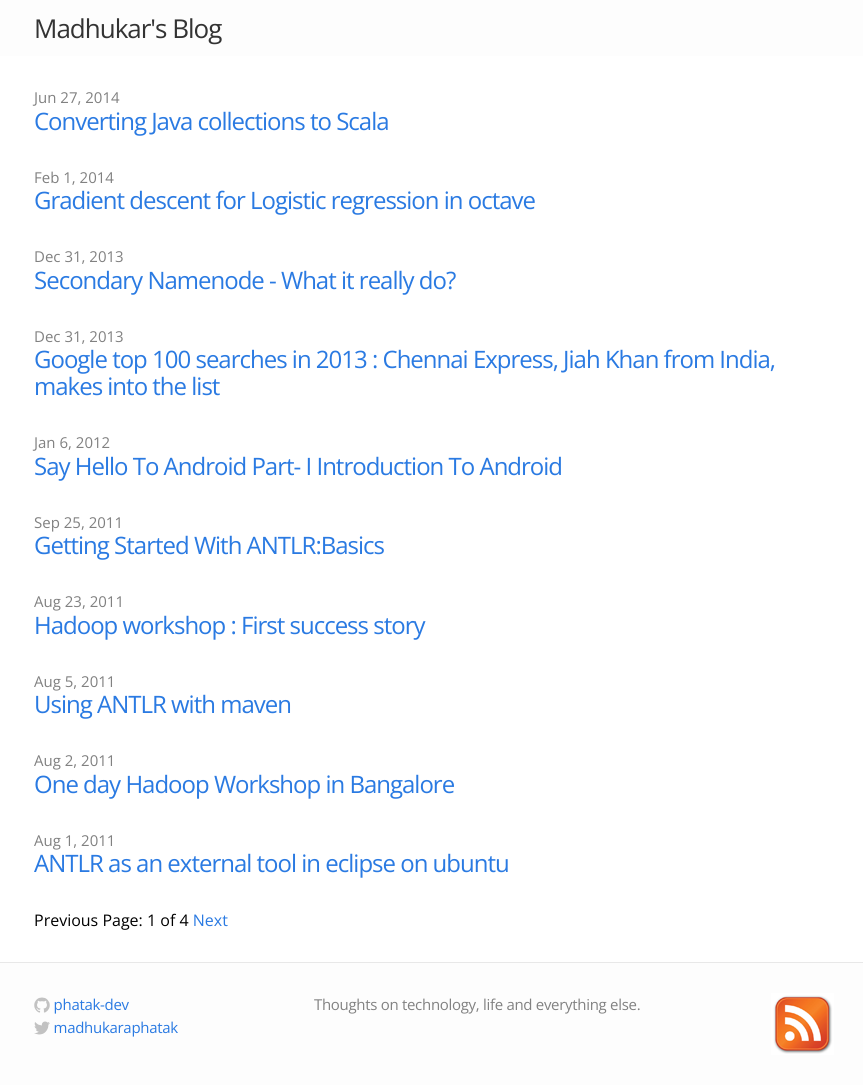
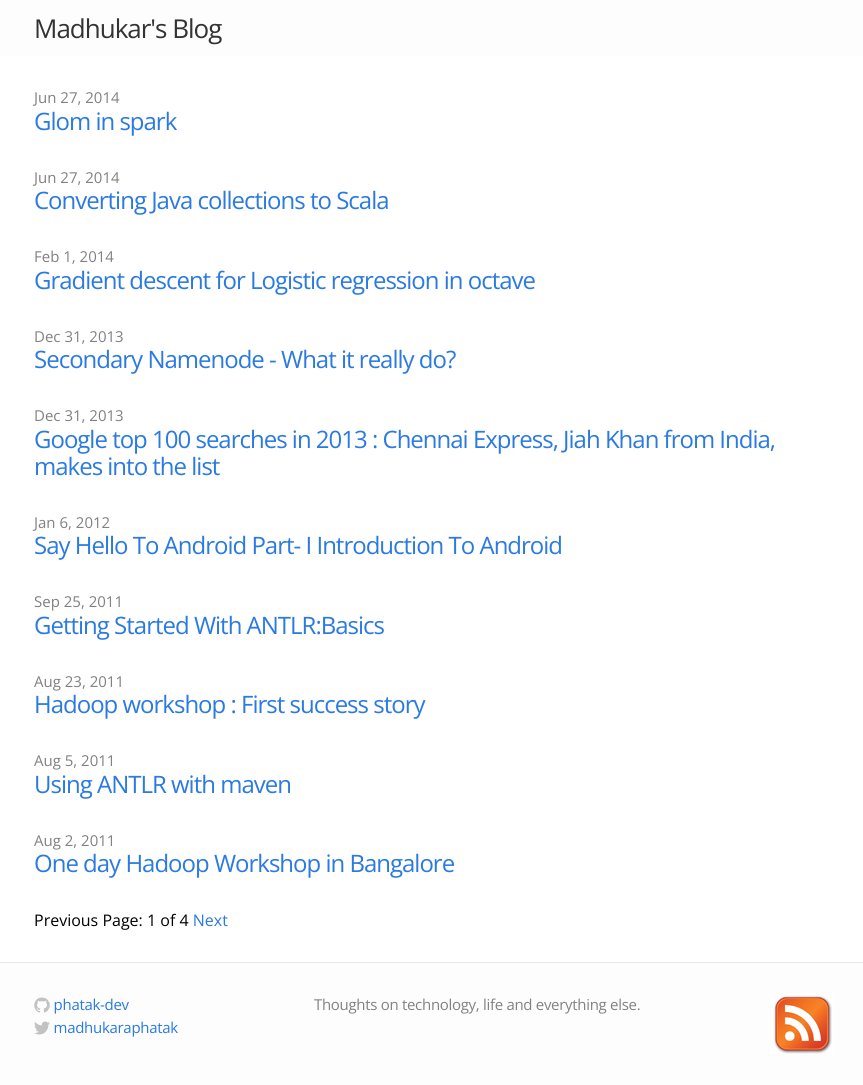
Before and after one commit to phatak-dev/blog, a Jekyll site: the page built from index.html, in a window 1280 px wide. Shown: the whole page, without its empty margins (206-1069 px from the left). Built offline with Jekyll 4.4.1, drawn with Linux system fonts in a browser that asks for light colours; the list of posts is cut into pages by our own code; some of the changed lines change nothing that is shown.

Commit message:
glom added

```diff
--- a/_drafts/glom-in-spark.md
+++ b/_posts/2014-06-28-glom-in-spark.md
@@ -1,6 +1,7 @@
 ---
 layout: post
 title: "Glom in spark"
+date : 2014-06-27
 categories: spark
 ---
 Today I am going to discuss about a operation called "glom" on spark rdd which allows you to treat a partition as an array rather as single row at time. This allows you speed up some operations with some  increased memory usage.
@@ -10,10 +11,10 @@ Let's say you want to find out maximum in a given RDD.
 Now you can do it using map and reduce operations as below.
 
 {% highlight scala %}
-
-val dataList = List(50.0,40.0,40.0,70.0)
-val dataRDD = sc.makeRDD(dataList)
-val maxValue =  dataRDD.reduce (_ max _)
+ // create rdd
+ val dataList = List(50.0,40.0,40.0,70.0)
+ val dataRDD = sc.makeRDD(dataList)
+ val maxValue =  dataRDD.reduce (_ max _)
 
 {% endhighlight %}
 
@@ -54,9 +55,9 @@ But with glom, you can multiply with whole partition at a time so that your comp
   val weights = List(1.0,0.5,3)
   val rowRDD = sc.makeRDD(rowsList)
   val result = rowRDD.glom().map( value =>{
-      val doubleMatrix = new DoubleMatrix(value.map(value => value.toArray))
-      val weightMatrix = new DoubleMatrix(1,weights.length,weights.toArray:_*)
-      doubleMatrix.mmul(weightMatrix.transpose())
+    val doubleMatrix = new DoubleMatrix( value.map(value => value.toArray))
+    val weightMatrix = new DoubleMatrix(1, weights.length,weights.toArray:_*)
+    doubleMatrix.mmul( weightMatrix.transpose())
 
   })
 
```
